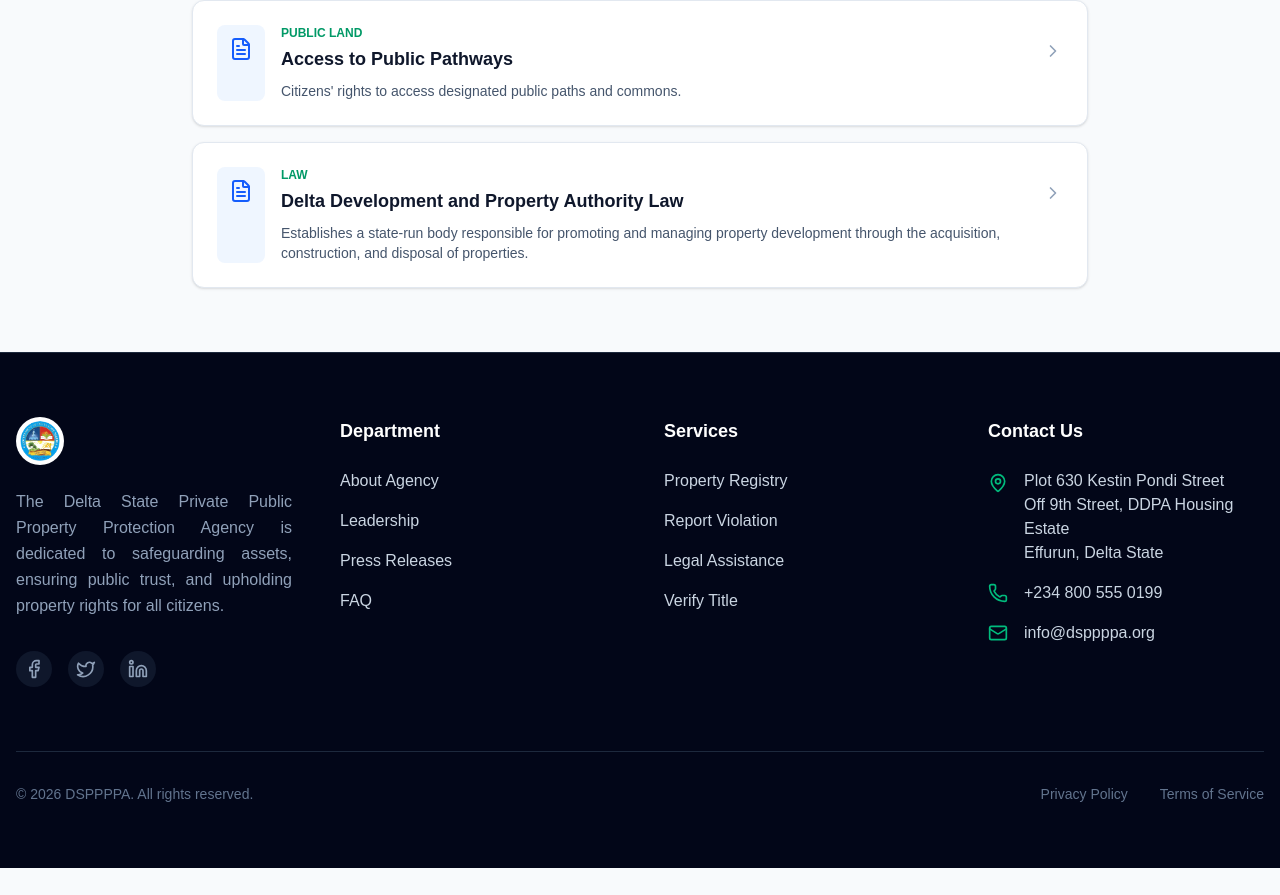
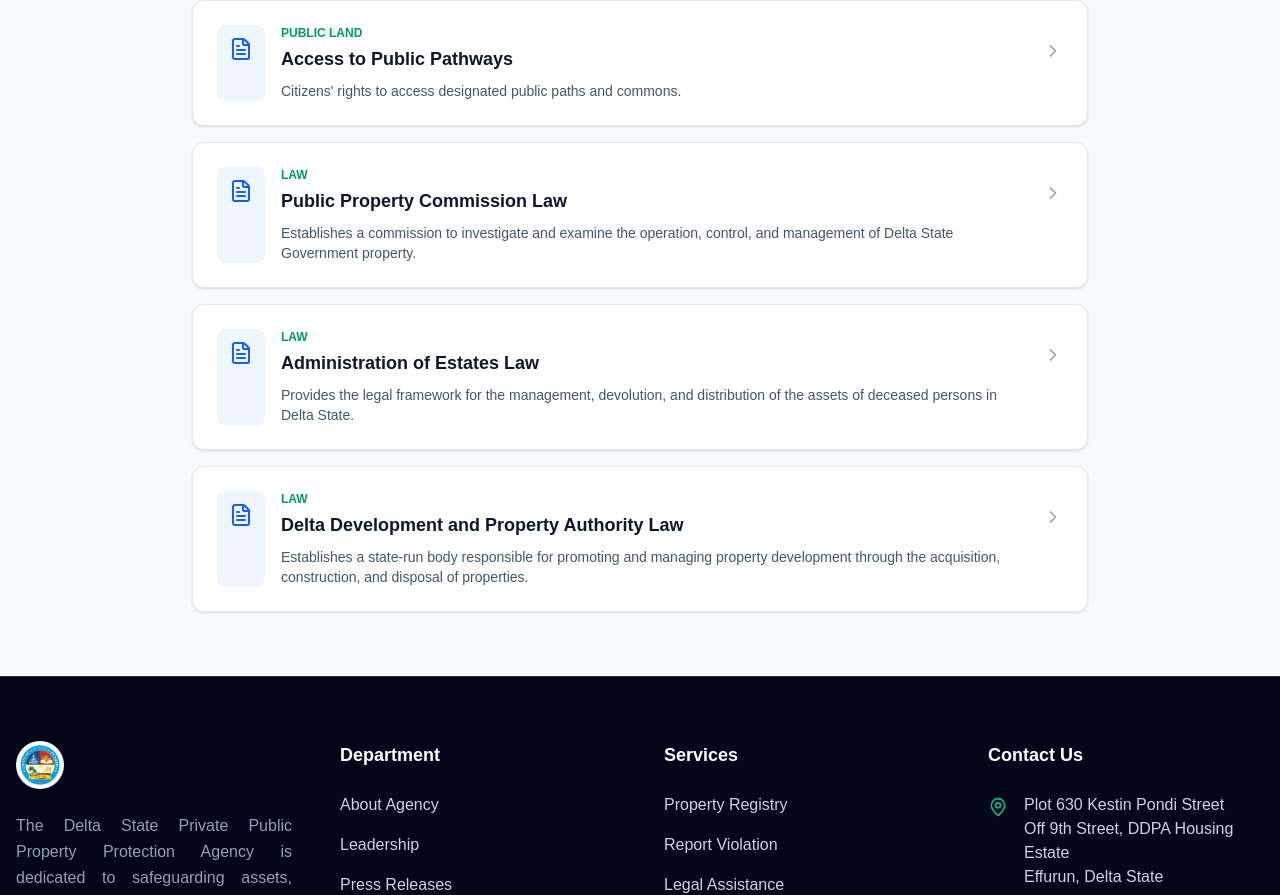
Before and after one commit to cloudpilothq/pppa, a Next.js app: page /rights in a window 1280 px wide. Shown: the part 1029-1924 px from the top of the page. Before the commit the page ends 1897 px from the top, so only its background shows below. Built offline with nearby package versions, Linux system fonts and the light colour scheme.

Commit message:
Add Public Property Commission Law and Administration of Estates Law

```diff
--- a/src/app/rights/page.tsx
+++ b/src/app/rights/page.tsx
@@ -41,6 +41,20 @@ const rightsData = [
   },
   {
     id: 6,
+    category: "Law",
+    title: "Public Property Commission Law",
+    desc: "Establishes a commission to investigate and examine the operation, control, and management of Delta State Government property.",
+    fullText: "This law provides for the creation of a Public Property Commission, chaired by a judge, with the authority to probe any matters relating to state-owned assets, including real property, machinery, and shares. The Commission is granted extensive legal powers, such as summoning witnesses, issuing warrants of arrest, entering land for evidence, and even remanding individuals in custody for non-compliance. Once an investigation is complete, the Commission submits its recommendations and findings to the Governor to ensure transparent and accountable management of public resources."
+  },
+  {
+    id: 7,
+    category: "Law",
+    title: "Administration of Estates Law",
+    desc: "Provides the legal framework for the management, devolution, and distribution of the assets of deceased persons in Delta State.",
+    fullText: "This law regulates the rights and duties of personal representatives in managing the real and personal property of deceased individuals, ensuring that estates are handled according to legal standards. It covers the devolution of property to heirs, the administration of assets for both testate and intestate successions, and the priority of debts and funeral expenses. Additionally, it establishes the authority of the High Court in granting letters of administration and overseeing the probate process to protect the interests of beneficiaries and creditors."
+  },
+  {
+    id: 8, // Changed from 6 to 8 to maintain unique IDs
     category: "Law",
     title: "Delta Development and Property Authority Law",
     desc: "Establishes a state-run body responsible for promoting and managing property development through the acquisition, construction, and disposal of properties.",
```
